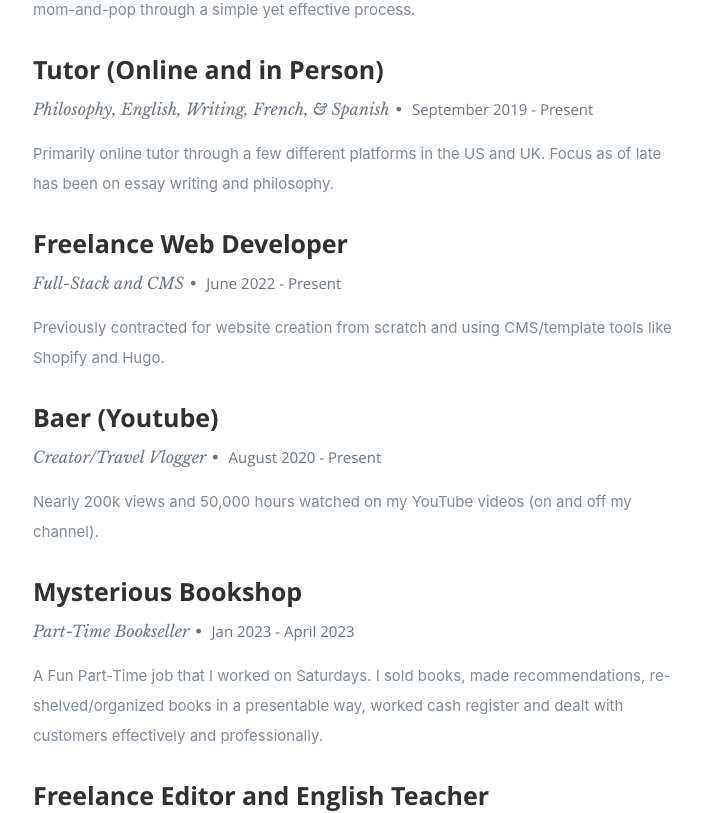
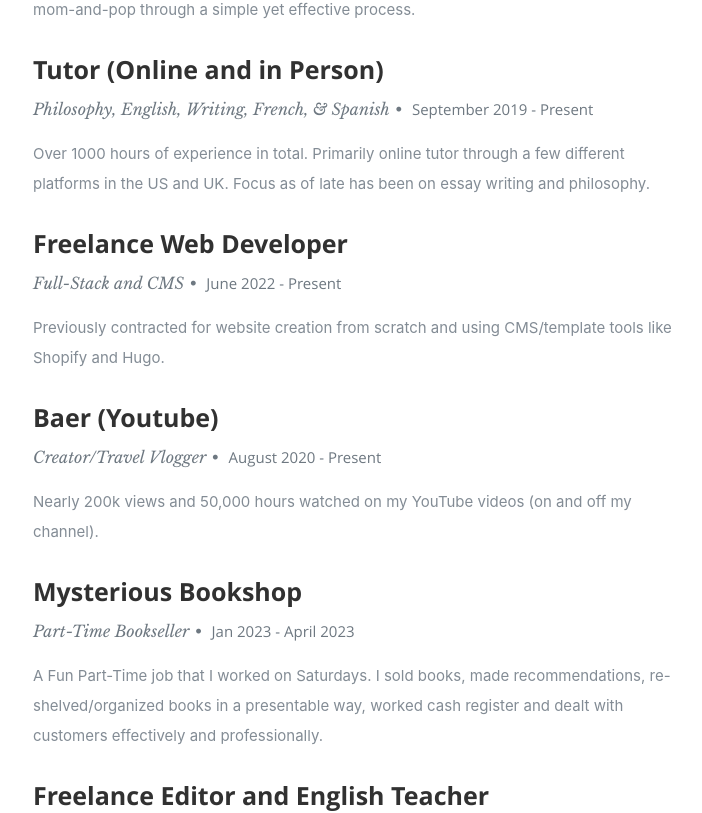
Before and after one commit to blanfried/BaerLanfriedResume, a React (Create React App) app: page / in a window 1280 px wide. Shown: the part 2318-3131 px from the top of the page, without its empty margins (372-1074 px from the left). Built offline with nearby package versions, Linux system fonts and the light colour scheme.

Commit message:
updated resume info and added Osows to projects

```diff
--- a/src/resumeData.js
+++ b/src/resumeData.js
@@ -76,7 +76,7 @@ let resumeData = {
       "specialization":"Philosophy, English, Writing, French, & Spanish",
       "MonthOfLeaving":"September 2019 -",
       "YearOfLeaving":"Present",
-      "Achievements":"Primarily online tutor through a few different platforms in the US and UK. Focus as of late has been on essay writing and philosophy."
+      "Achievements":"Over 1000 hours of experience in total. Primarily online tutor through a few different platforms in the US and UK. Focus as of late has been on essay writing and philosophy."
     },
     {
       "CompanyName":"Freelance Web Developer",
@@ -104,7 +104,7 @@ let resumeData = {
       "specialization":"Full-Time Private Editor & English Teacher",
       "MonthOfLeaving":"August 2020 -",
       "YearOfLeaving":"August 2022",
-      "Achievements":"Hired to proofread, edit, and help write certain professional assignments (presentations, reports, articles, etc.). Privately taught English to adults of all different levels."
+      "Achievements":"Hired to proofread, edit, and help write certain professional assignments (presentations, reports, articles, etc.). Privately taught English one-on-one and in a classroom setting to adults of all different levels."
     },
     {
       "CompanyName":"The American University of Paris",
@@ -188,50 +188,57 @@ let resumeData = {
   // Photos need to be 1280 x 720. Otherwise it will not look as clean.
   "portfolio":[
     {
+      "name":"Osows.com",
+      "description":"My Website Development Business",
+      "imgurl":"./images/Osows.png",
+      "url":"https://www.osows.com/"
+    },
+    {
       "name":"Baer",
-      "description":"My Youtube Channel.",
+      "description":"My Youtube Channel",
       "imgurl":"./images/BaerYoutubeProfPic.png",
-      "url":"https://www.youtube.com/@HeyBaer"
+      "url":"https://www.youtube.com/@BaerLanfried"
     },
     {
       "name":"Baer Blog",
-      "description":"My Blog Site (More Posts Coming Soon). *Sole Developer",
+      "description":"My Blog Site (More Posts Coming Soon)",
       "imgurl":"./images/BlogSite.png",
       "url": "https://www.baerlanfriedblog.com"
     },
     {
       "name":"Quixote Farm",
-      "description":"Shopify E-Commerce Website. *Sole Developer",
+      "description":"Shopify E-Commerce Website",
       "imgurl":"./images/QuixoteFarm.png",
       "url": "https://www.quixotefarm.com"
     },
-    {
-      "name":"Escape Properties",
-      "description":"Simple Vacation Home Rental Website. *Sole Developer",
-      "imgurl":"./images/EscapeProperties.png",
-      "url": "https://www.escapepropertiesgroup.com"
-    },
+    // Decided I didn't really like this website
+    // {
+    //   "name":"Escape Properties",
+    //   "description":"Simple Vacation Home Rental Website. *Sole Developer",
+    //   "imgurl":"./images/EscapeProperties.png",
+    //   "url": "https://www.escapepropertiesgroup.com"
+    // },
     {
       "name":"Fakebook",
-      "description":"MERN Stack Facebook Clone. *Collaboration",
+      "description":"MERN Stack Facebook Clone *Collaboration",
       "imgurl":"./images/FakebookPic.png",
       "url":"https://agile-taiga-04390.herokuapp.com"
     },
     {
       "name":"SCA Car Rental Website",
-      "description":"Full-Stack Car Rental Website. *Project Lead",
+      "description":"Full-Stack Car Rental Website *Project Lead",
       "imgurl":"./images/SCARentalpic.png",
       "url": "https://github.com/blanfried/SCA-Rental"
     },
     {
       "name":"Academia Profile",
-      "description":"My Academic Writing.",
+      "description":"My Academic Writing",
       "imgurl":"./images/AcademiaPic.png",
       "url": "https://birmingham.academia.edu/BaerLanfried"
     },
     {
       "name":"Note Taker",
-      "description":"Note-Taking Full-Stack Application. *Sole Developer",
+      "description":"Note-Taking Full-Stack Application *Sole Developer",
       "imgurl":"./images/NoteTakerPic.png",
       "url":"https://github.com/blanfried/Notes_App"
     }
```
Also changed, not shown: public/images/Osows.png (added).
